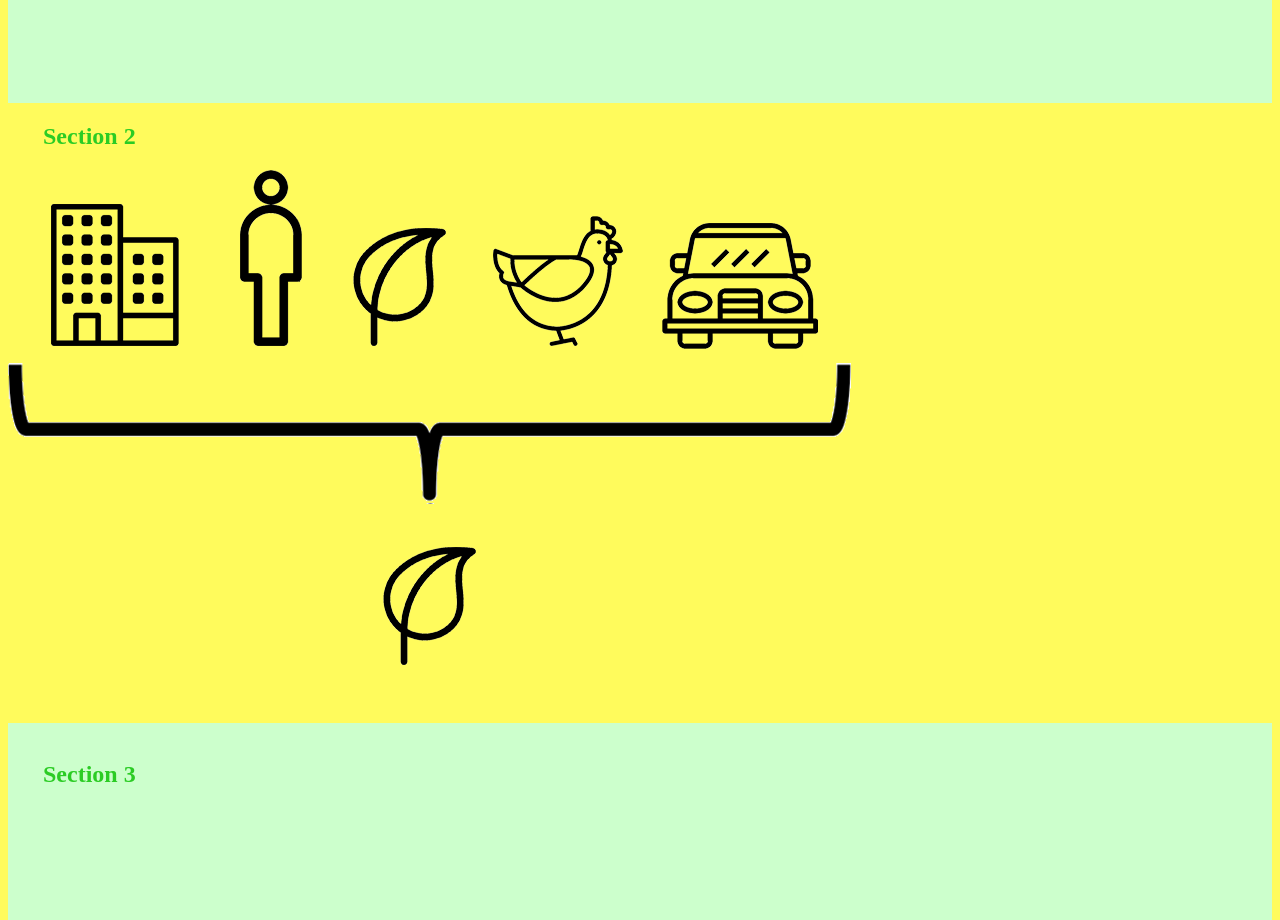
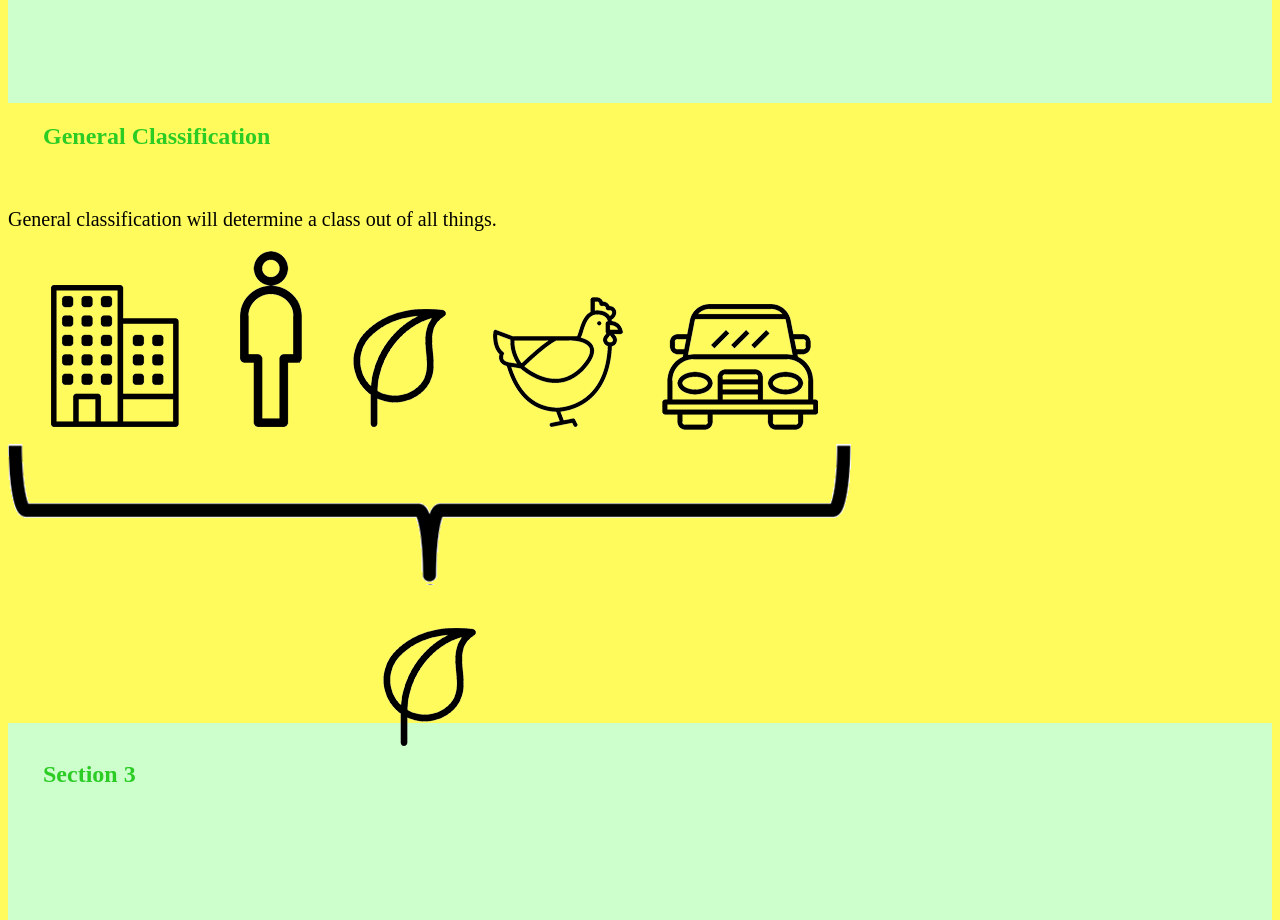
Before and after one commit to Christophercrane/green, a plain HTML site: page test.html in a window 1280 px wide. Shown: the part 1180-2100 px from the top of the page. Drawn offline with Linux system fonts and the light colour scheme.

Commit message:
Update test.html

```diff
--- a/test.html
+++ b/test.html
@@ -174,7 +174,8 @@ function mouseOut() {
 </div>
 
 <div class="main" id="section2">
-  <h2>Section 2</h2>
+  <h2>General Classification</h2></br>
+  <p style="font-size:20px">General classification will determine a class out of all things. </p>
   <img src="https://raw.githubusercontent.com/Christophercrane/green/master/images/General_Class.png" alt="General Classification">
 </div>
 
```
